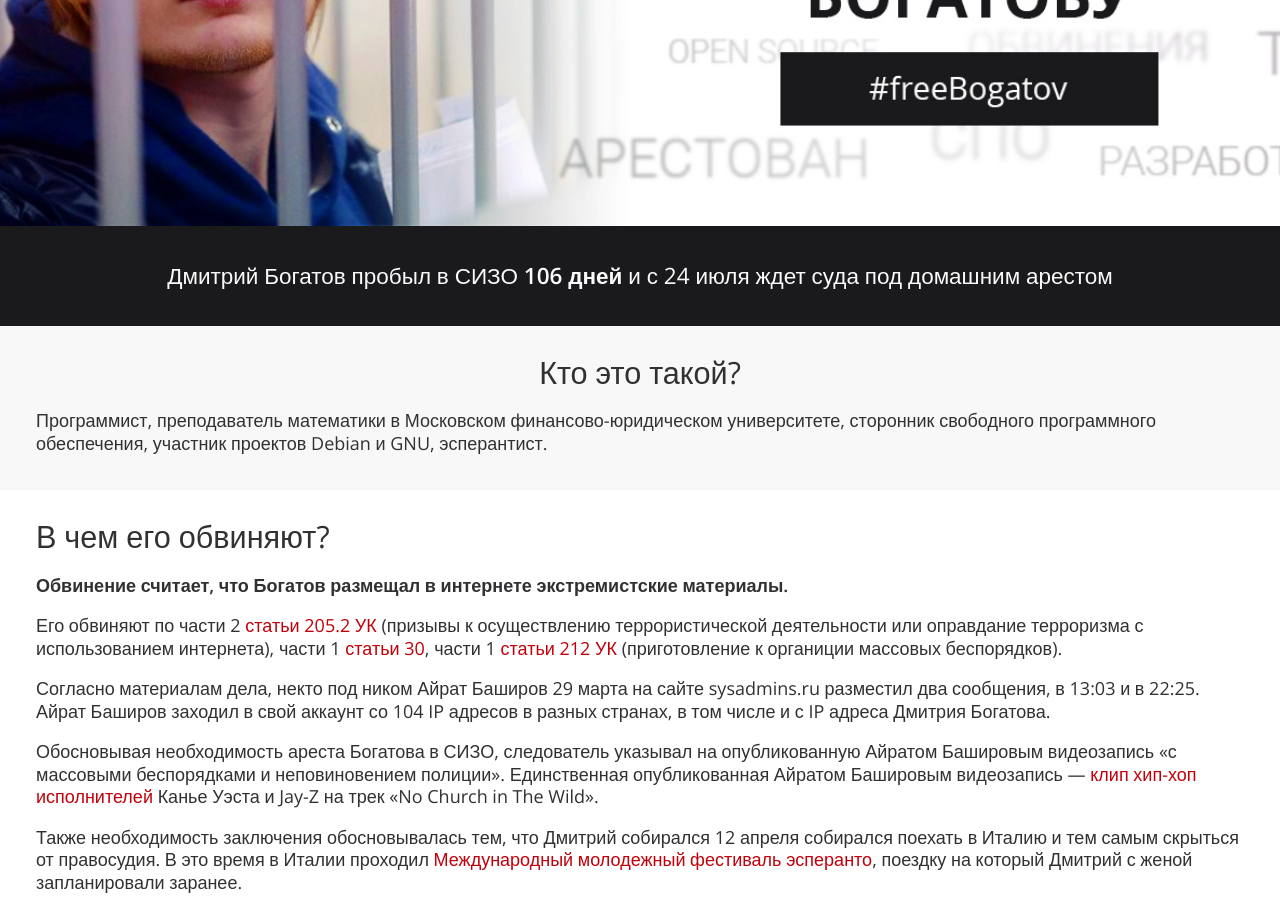
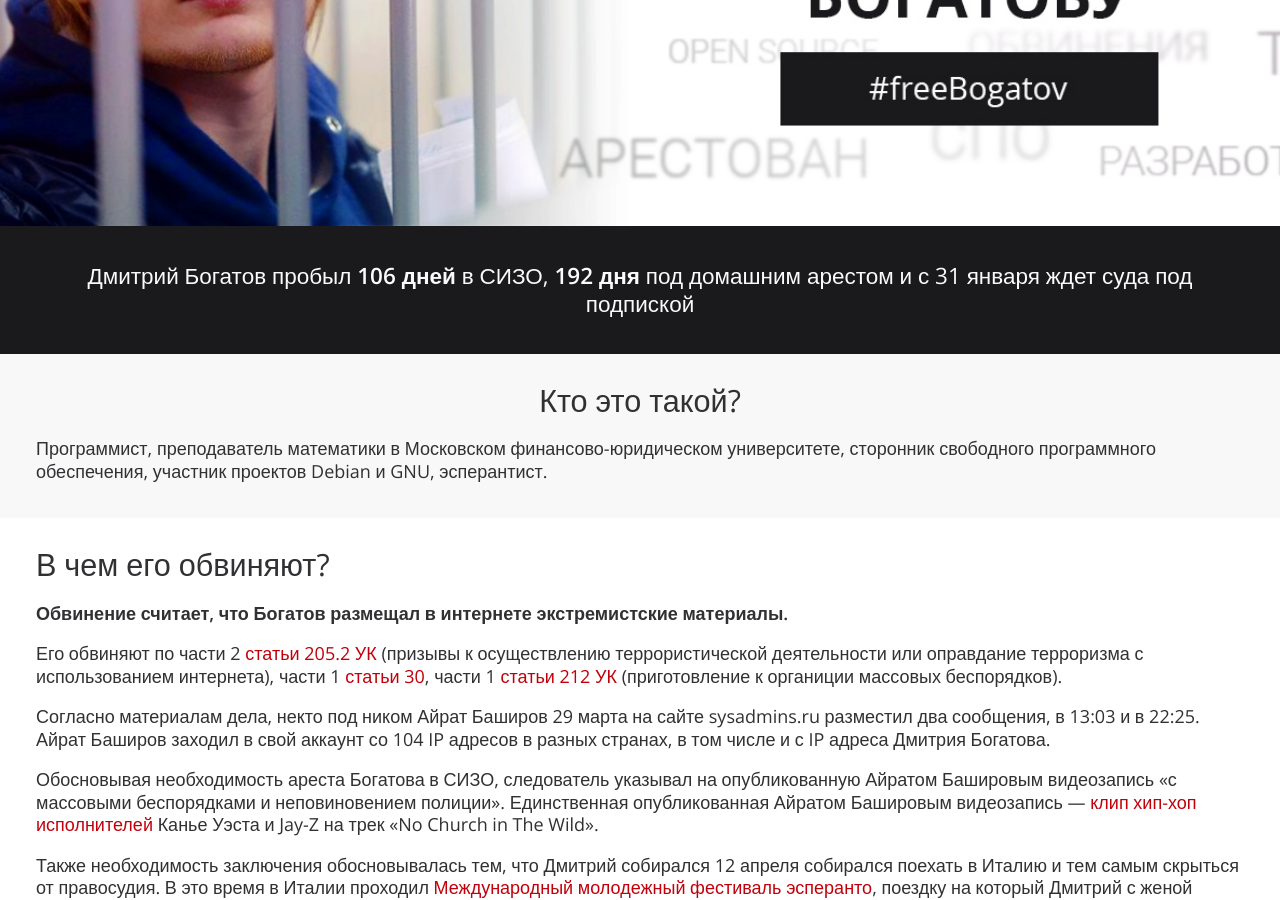
Before and after one commit to komachi/freebogatov.xyz, a Jekyll site: the page built from index.html, in a window 1280 px wide and 900 px high, scrolled down 314 px. Built offline with Jekyll 4.4.1, drawn with Linux system fonts in a browser that asks for light colours.

Commit message:
Specify approximate @sinsekvu house-arrest duration

```diff
--- a/en/index.html
+++ b/en/index.html
@@ -20,7 +20,7 @@ hashtag: freeBogatov
   <main id="content">
     <article>
       <section>
-        <h1 class="subject-main">Dmitry Bogatov has spent <strong>106 days</strong> in pretrial detention in Moscow. He's waiting for trial under house arrest since July, 24</h1>
+        <h1 class="subject-main">Dmitry Bogatov has spent <strong>106 days</strong> in pretrial detention and <strong>192 days</strong> under house arrest. He's waiting for trial without right to travel since January, 31</h1>
         <div class="about">
           <div class="container">
             <div class="row">
--- a/index.html
+++ b/index.html
@@ -19,7 +19,7 @@ socialText: Свободу Дмитрию Богатову!
 <main id="content">
   <article>
     <section>
-      <h1 class="subject-main">Дмитрий Богатов пробыл в&nbsp;СИЗО <strong>106 дней</strong> и с 24 июля ждет суда под домашним арестом</h1>
+      <h1 class="subject-main">Дмитрий Богатов пробыл <strong>106 дней</strong> в&nbsp;СИЗО, <strong>192 дня</strong> под домашним арестом и с 31 января ждет суда под подпиской</h1>
       <div class="about">
         <div class="container">
           <div class="row">
```
